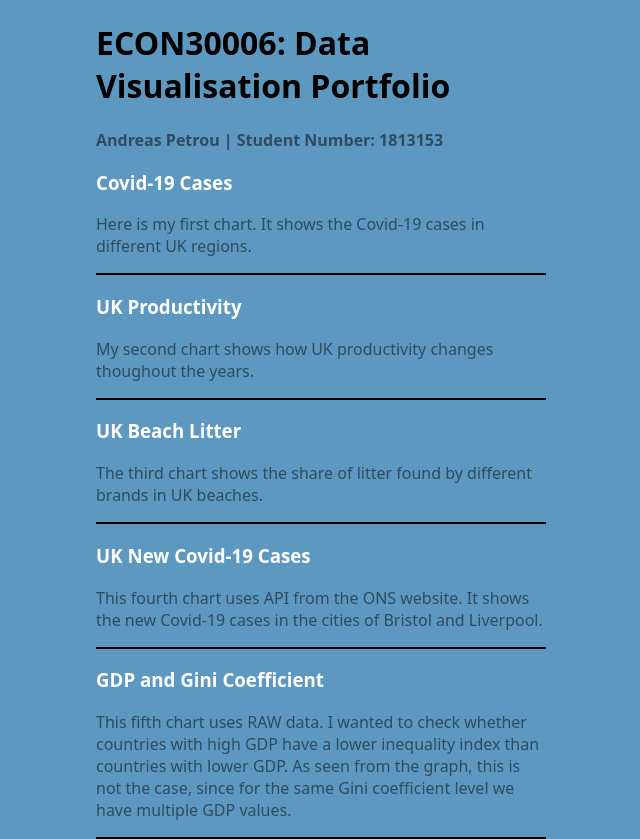
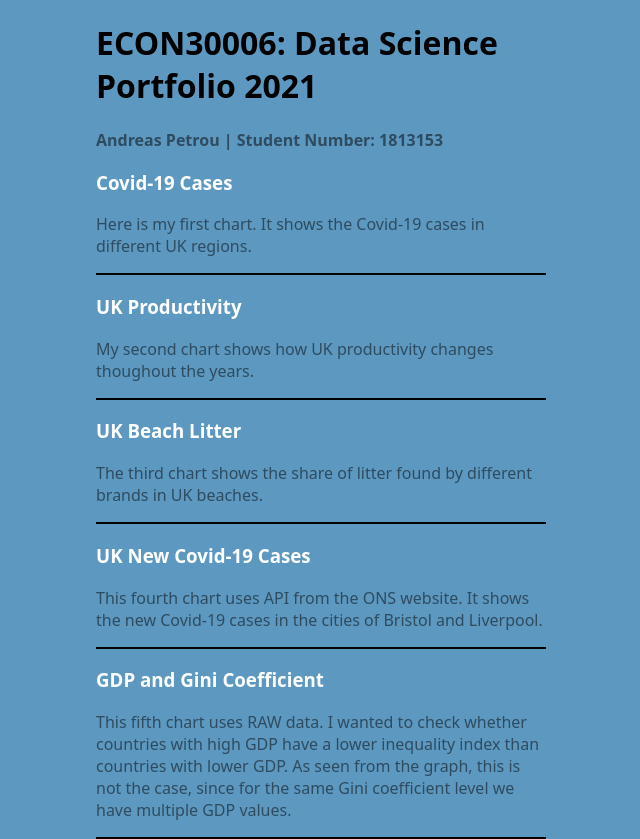
Before and after one commit to AndreasPetrou/AndreasPetrou.github.io, a plain HTML site: page index.html in a window 1280 px wide. Shown: the whole page, without its empty margins (319-959 px from the left). Drawn offline with Linux system fonts and the light colour scheme; a script that the page names is missing.

Commit message:
Update index.html

```diff
--- a/index.html
+++ b/index.html
@@ -29,7 +29,7 @@
 
 <body>
 
-  <h1>ECON30006: Data Visualisation Portfolio</h1>
+  <h1>ECON30006: Data Science Portfolio 2021</h1>
   <p><strong>Andreas Petrou | Student Number: 1813153</strong></p>
 
 
```
